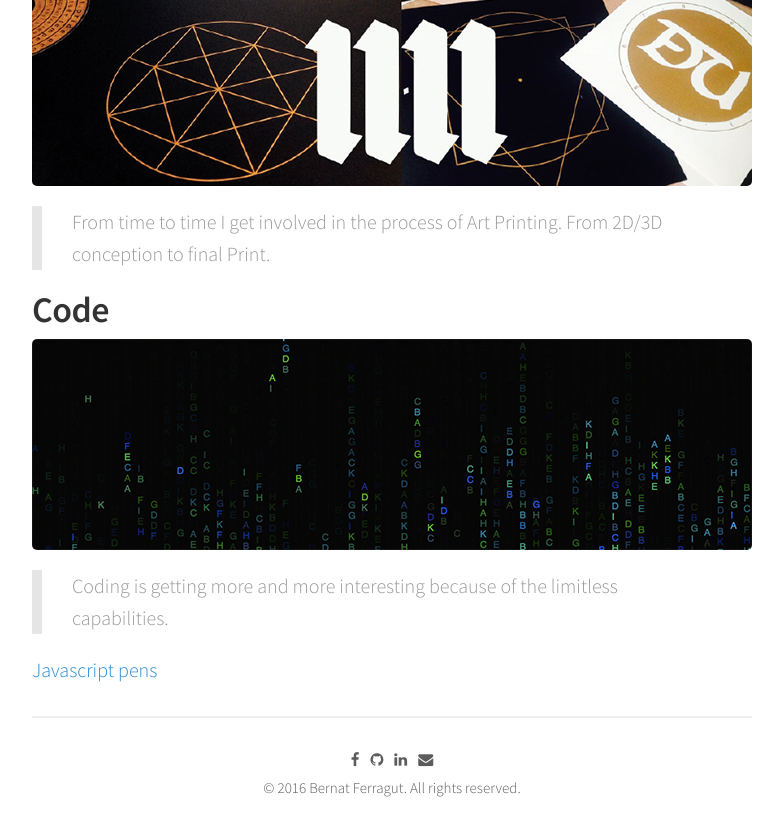
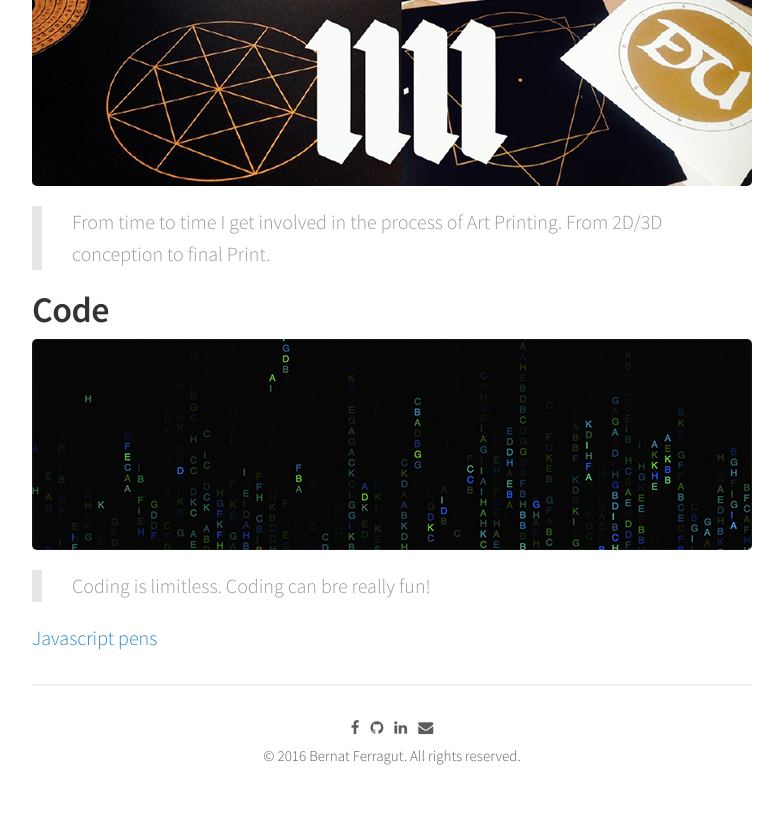
Before and after one commit to bernatferragut/FutureWeb-blog, a Jekyll site: the page built from visual.md, in a window 1280 px wide and 900 px high, scrolled down 4136 px. Shown: the top 836 px of the window, without its empty margins (248-1031 px from the left). Built offline with Jekyll 4.4.1, drawn with Linux system fonts in a browser that asks for light colours; nearby versions of some CDN libraries.

Commit message:
Update visual.md

```diff
--- a/visual.md
+++ b/visual.md
@@ -43,6 +43,6 @@ In VR, designers have diverse skills: 3D, Prototyping, Interaction Design, Visua
 
 ![IMAGE](/images/CODE.png)
 
-> Coding is getting more and more interesting because of the limitless capabilities.
+> Coding is limitless. Coding can bre really fun!
 
 [Javascript pens](http://codepen.io/elbernat/)
```
